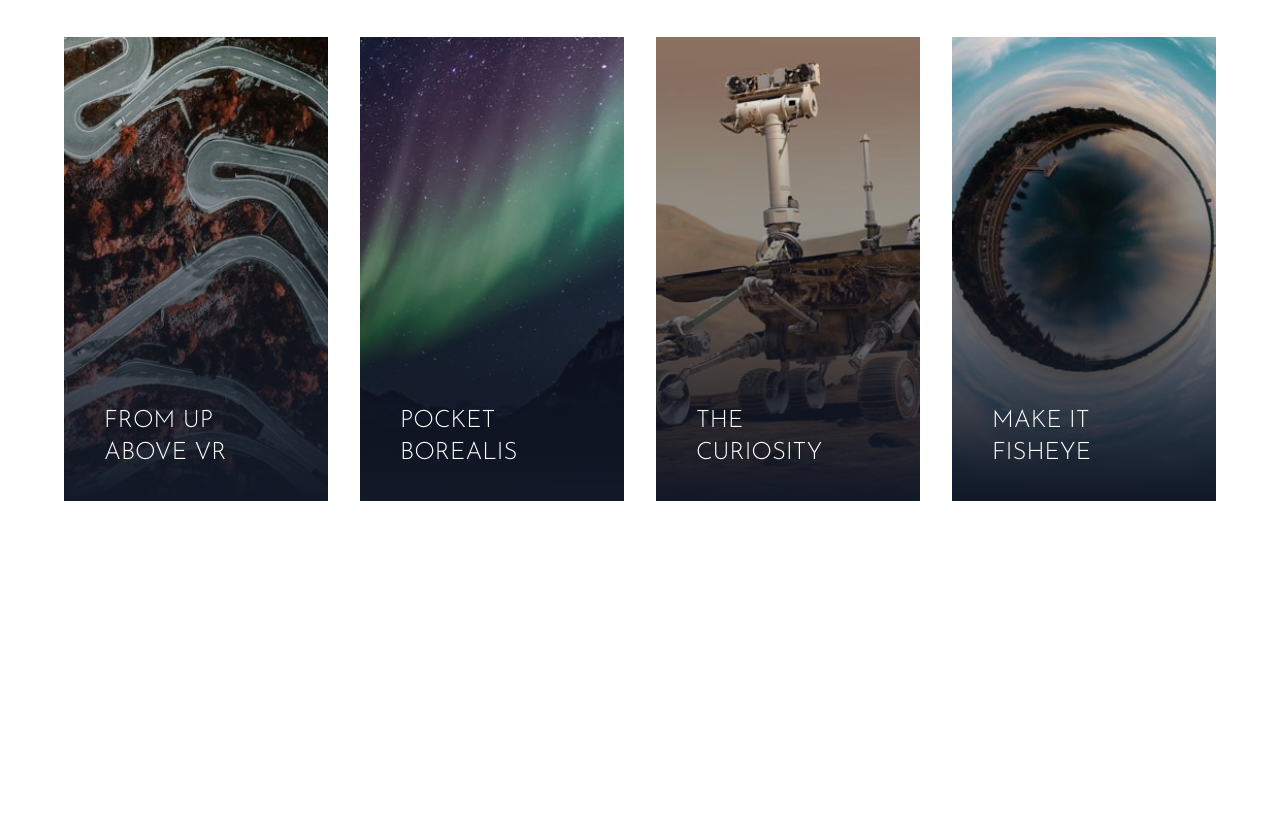
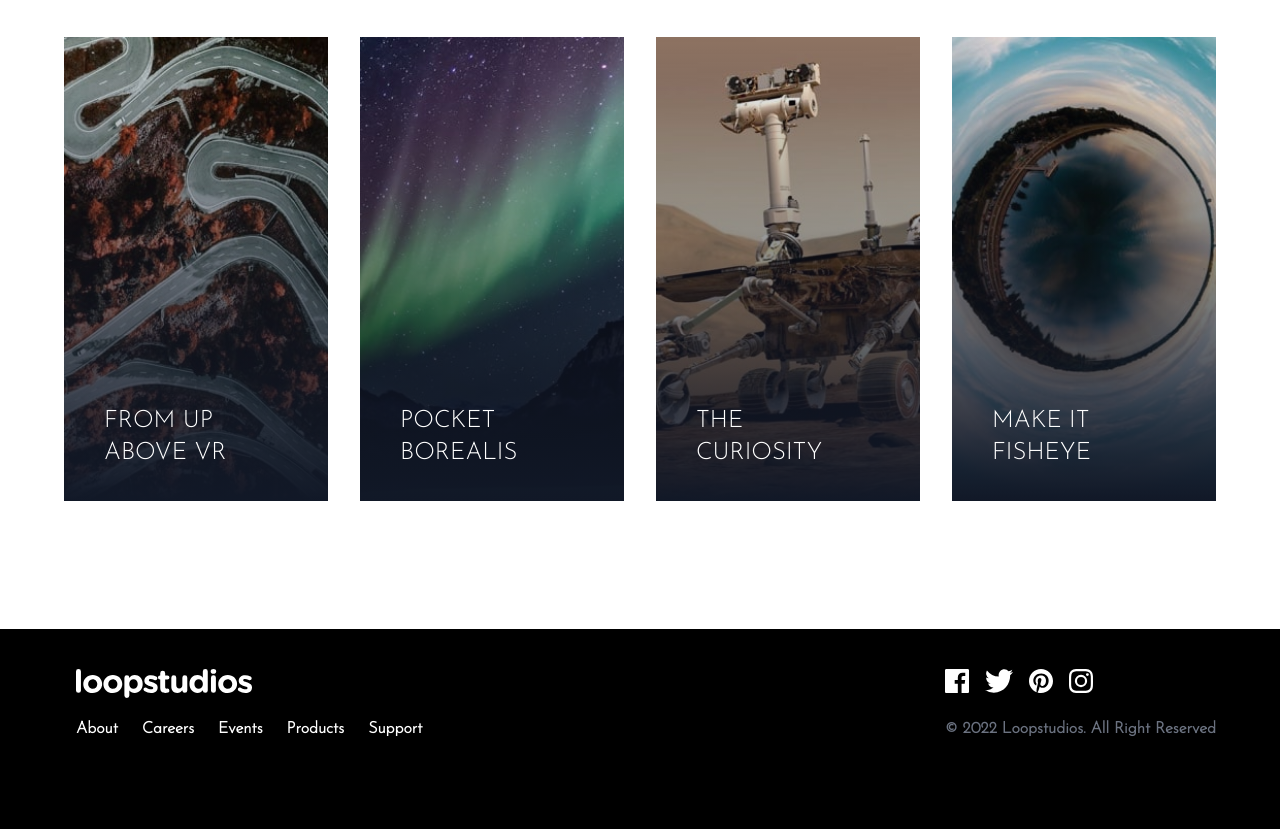
Before and after one commit to NadiaPia/tailwind-website-projects, a website: page loopstudios/index.html in a window 1280 px wide. Shown: the part 1947-2776 px from the top of the page. Before the commit the page ends 2576 px from the top, so only its background shows below. Drawn offline with Linux system fonts and the light colour scheme.

Commit message:
Add footer to the loopstudios

```diff
--- a/loopstudios/index.html
+++ b/loopstudios/index.html
@@ -145,7 +145,7 @@
           </div>
           <!-- Item Text -->
           <h5>
-           Night Arcade
+            Night Arcade
           </h5>
         </div>
 
@@ -227,7 +227,7 @@
           </div>
           <!-- Item Text -->
           <h5>
-           Pocket Borealis
+            Pocket Borealis
           </h5>
         </div>
 
@@ -269,14 +269,107 @@
           </h5>
         </div>
       </div>
-      <!-- Bottom Button -->
+      <!-- Bottom Button Container-->
       <div class="flex justify-center mt-10 md:hidden">
         <button class="btn w-full md:hidden">See All</button>
       </div>
     </div>
+  </section>
+
+  <footer class="bg-black">
+    <!-- Container -->
+    <div class="container max-w-6xl py-10 mx-auto">
+      <!-- Footer Flex Container -->
+      <div class="flex flex-col items-center mb-8 space-y-6 md:flex-row md:space-y-0 md:justify-between md:items-start">
+        <!-- Menu and Logo Container -->
+        <div class="flex flex-col items-center space-y-8 md:items-start md:space-y-4">
+          <!-- Logo -->
+          <div class="h-8">
+            <img src="images/logo.svg" alt="" class="w-44 md:ml-3">
+          </div>
+          <!-- Menu Container-->
+          <div
+            class="flex flex-col items-center space-y-4 font-bold text-white md:flex-row md:space-y-0 md:space-x-6 ml-3">
+            <!-- Item 1-->
+            <div class="h-10 group">
+              <a href="">About</a>
+              <div class="mx-2 group-hover:border-b group-hover:border-blue-50"></div>
+            </div>
+
+            <!-- Item 2-->
+            <div class="h-10 group">
+              <a href="">Careers</a>
+              <div class="mx-2 group-hover:border-b group-hover:border-blue-50"></div>
+            </div>
+
+            <!-- Item 3-->
+            <div class="h-10 group">
+              <a href="">Events</a>
+              <div class="mx-2 group-hover:border-b group-hover:border-blue-50"></div>
+            </div>
+
+            <!-- Item 4-->
+            <div class="h-10 group">
+              <a href="">Products</a>
+              <div class="mx-2 group-hover:border-b group-hover:border-blue-50"></div>
+            </div>
+
+            <!-- Item 5-->
+            <div class="h-10 group">
+              <a href="">Support</a>
+              <div class="mx-2 group-hover:border-b group-hover:border-blue-50"></div>
+            </div>
+          </div>
+        </div>
+
+        <!-- Social and Copy Container-->
+
+        <div class="flex flex-col md:items-start justify-between space-y-4 text-gray-500">
+
+          <!-- Icons Container-->
+
+          <div class="flex items-center justify-center space-x-4 md:justify-end">
+            <!-- Icon 1 -->
+            <div class="h-8 group">
+              <a href="#">
+                <img src="images/icon-facebook.svg" alt="" class="h-6">
+              </a>
+            </div>
+
+            <!-- Icon 2 -->
+            <div class="h-8 group">
+              <a href="#">
+                <img src="images/icon-twitter.svg" alt="" class="h-6">
+              </a>
+            </div>
+
+            <!-- Icon 3 -->
+            <div class="h-8 group">
+              <a href="#">
+                <img src="images/icon-pinterest.svg" alt="" class="h-6">
+              </a>
+            </div>
+
+            <!-- Icon 4 -->
+            <div class="h-8 group">
+              <a href="#">
+                <img src="images/icon-instagram.svg" alt="" class="h-6">
+              </a>
+            </div>
+          </div>
+
+          <!-- Copy Container -->
+          <div class="font-bold">
+            &copy; 2022 Loopstudios. All Right Reserved
+          </div>
+        </div>
 
 
-  </section>
+      </div>
+    </div>
+
+  </footer>
+
 
 
 
```
Also changed, not shown: loopstudios/css/style.css.
